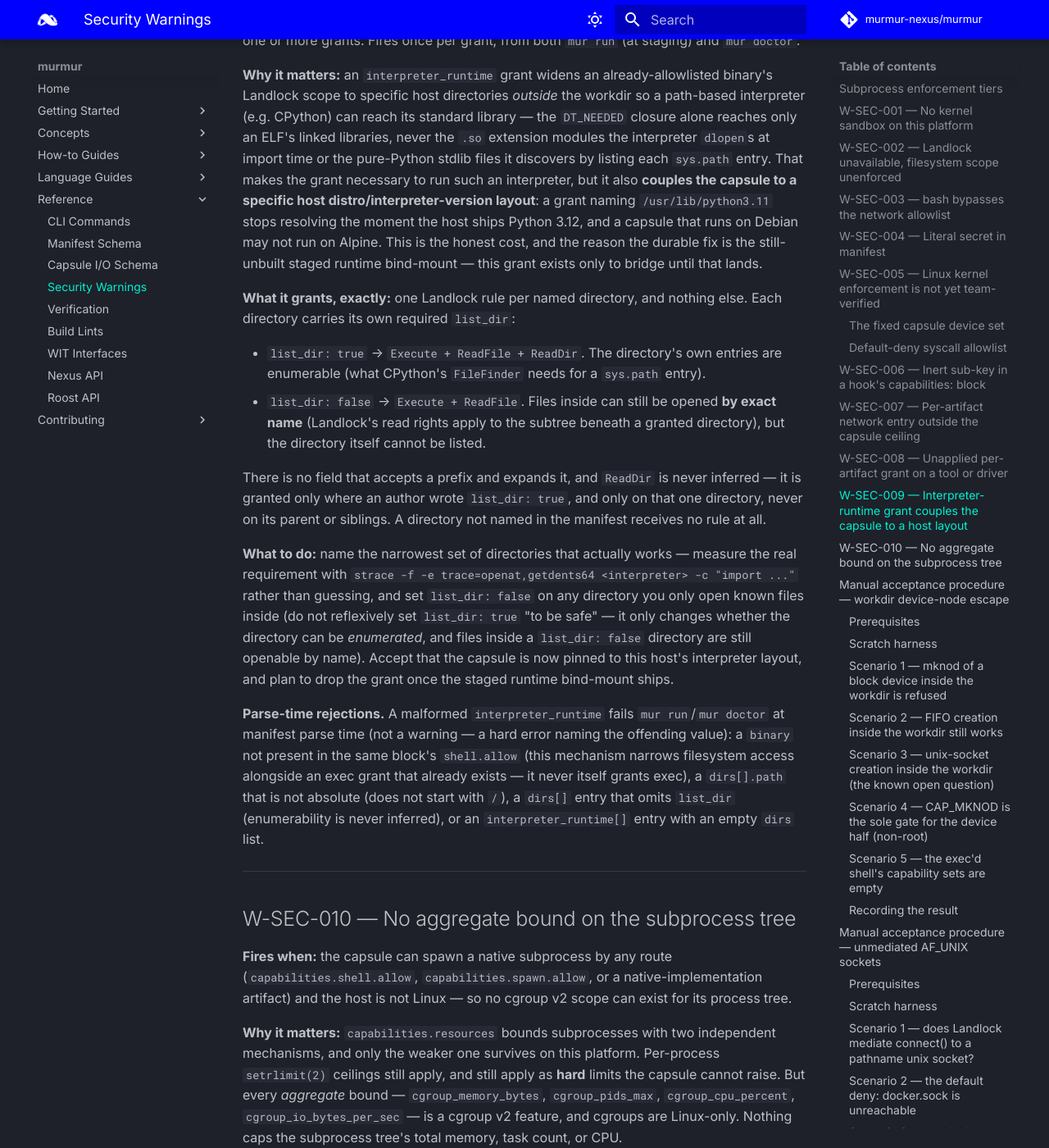
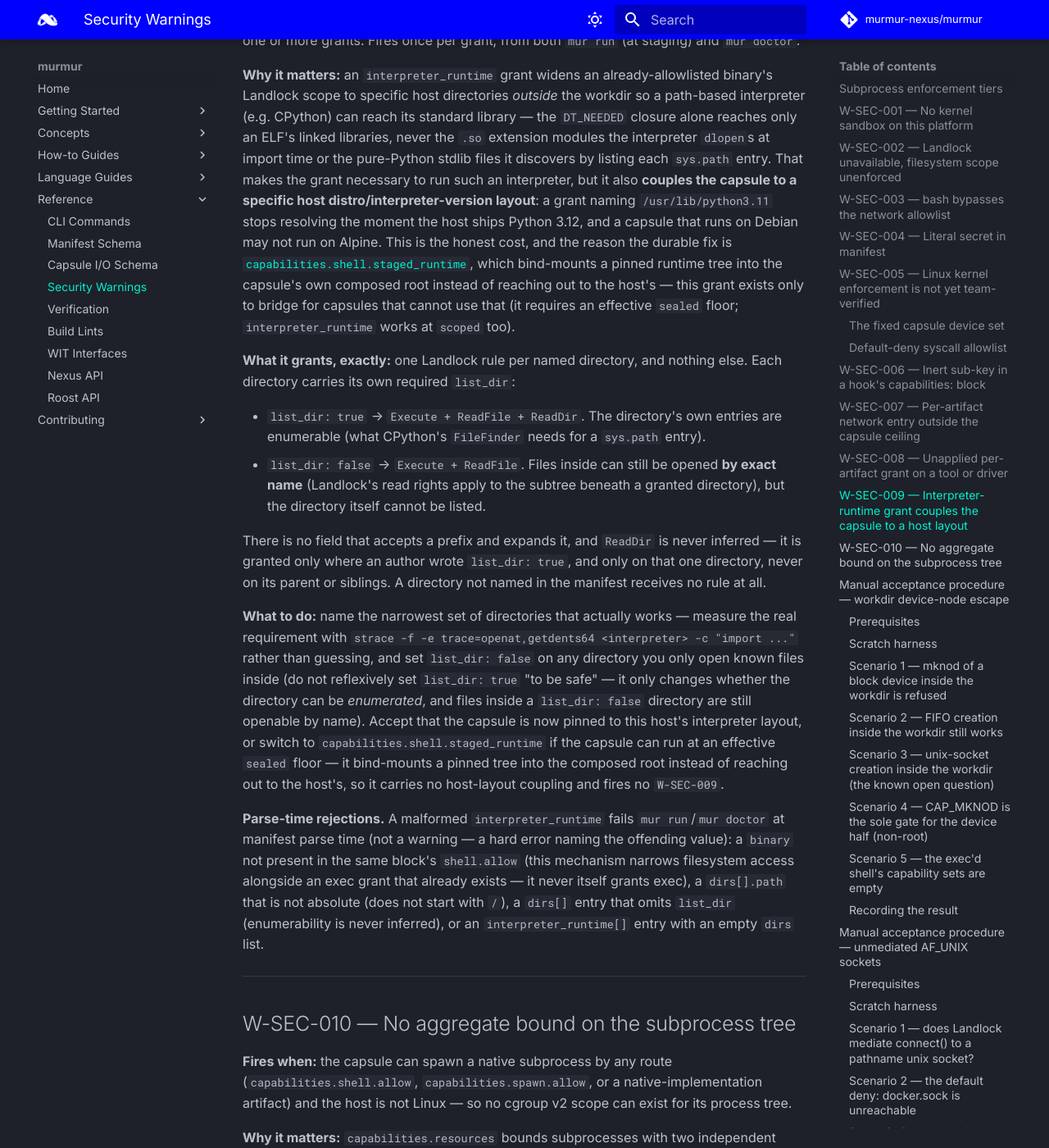
Before and after one commit to murmur-nexus/murmur, an MkDocs documentation site: the page built from docs/content/reference/security-warnings.md, in a window 1280 px wide and 1400 px high, scrolled down 13846 px. Shown: the whole window at 82% size. Built offline with MkDocs 1.6.1 and Material for MkDocs 9.7.7, drawn with Linux system fonts in a browser that asks for light colours; comment, search, counter and statistics services are not loaded.

Commit message:
checkpoint(#309a3184): Entering test stage
Signed-off-by: ewdegraaff <ewdegraaff@users.noreply.github.com>

```diff
--- a/docs/content/reference/security-warnings.md
+++ b/docs/content/reference/security-warnings.md
@@ -527,8 +527,11 @@ pure-Python stdlib files it discovers by listing each `sys.path` entry. That mak
 necessary to run such an interpreter, but it also **couples the capsule to a specific host
 distro/interpreter-version layout**: a grant naming `/usr/lib/python3.11` stops resolving the moment
 the host ships Python 3.12, and a capsule that runs on Debian may not run on Alpine. This is the
-honest cost, and the reason the durable fix is the still-unbuilt staged runtime bind-mount — this
-grant exists only to bridge until that lands.
+honest cost, and the reason the durable fix is
+[`capabilities.shell.staged_runtime`](manifest-schema.md#field-staged-runtime), which bind-mounts a
+pinned runtime tree into the capsule's own composed root instead of reaching out to the host's — this
+grant exists only to bridge for capsules that cannot use that (it requires an effective `sealed`
+floor; `interpreter_runtime` works at `scoped` too).
 
 **What it grants, exactly:** one Landlock rule per named directory, and nothing else. Each directory
 carries its own required `list_dir`:
@@ -548,8 +551,10 @@ requirement with `strace -f -e trace=openat,getdents64 <interpreter> -c "import
 guessing, and set `list_dir: false` on any directory you only open known files inside (do not
 reflexively set `list_dir: true` "to be safe" — it only changes whether the directory can be
 *enumerated*, and files inside a `list_dir: false` directory are still openable by name). Accept
-that the capsule is now pinned to this host's interpreter layout, and plan to drop the grant once
-the staged runtime bind-mount ships.
+that the capsule is now pinned to this host's interpreter layout, or switch to
+`capabilities.shell.staged_runtime` if the capsule can run at an effective `sealed` floor — it
+bind-mounts a pinned tree into the composed root instead of reaching out to the host's, so it
+carries no host-layout coupling and fires no `W-SEC-009`.
 
 **Parse-time rejections.** A malformed `interpreter_runtime` fails `mur run`/`mur doctor` at
 manifest parse time (not a warning — a hard error naming the offending value): a `binary` not
```
